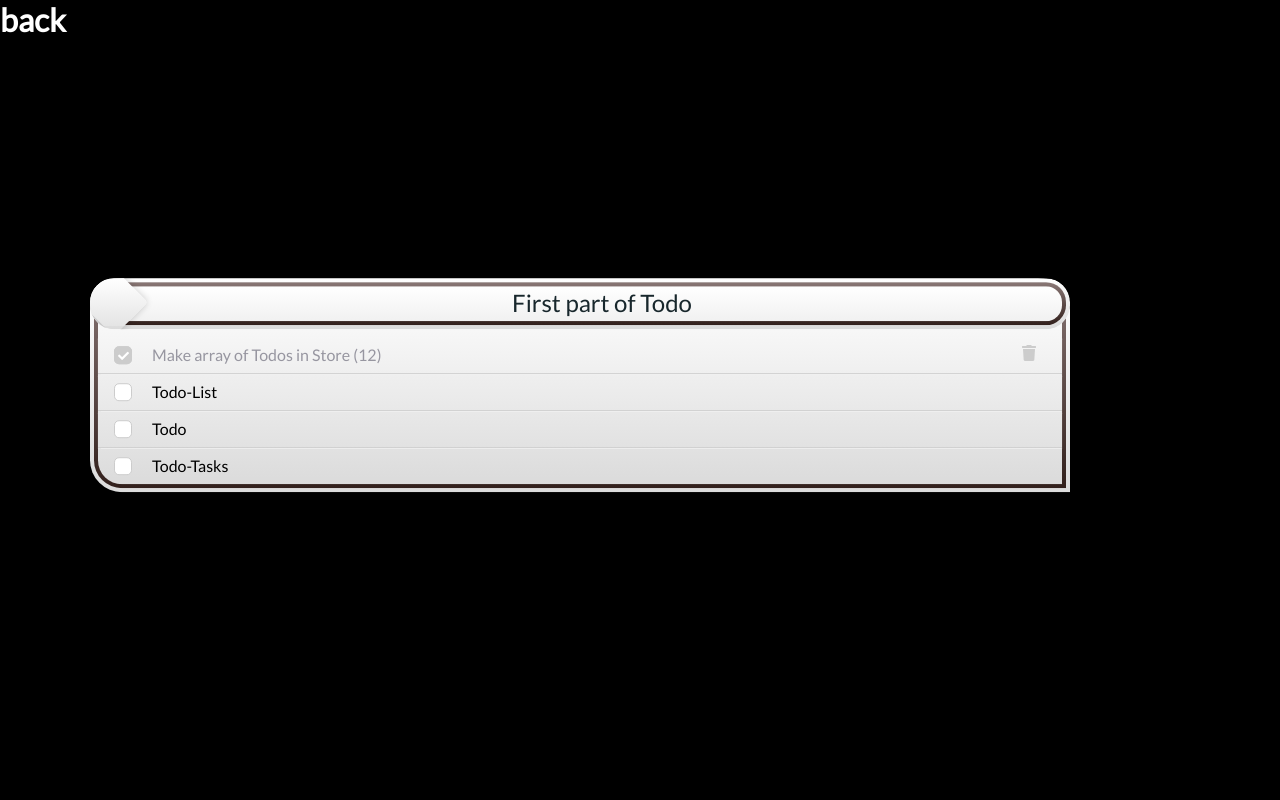
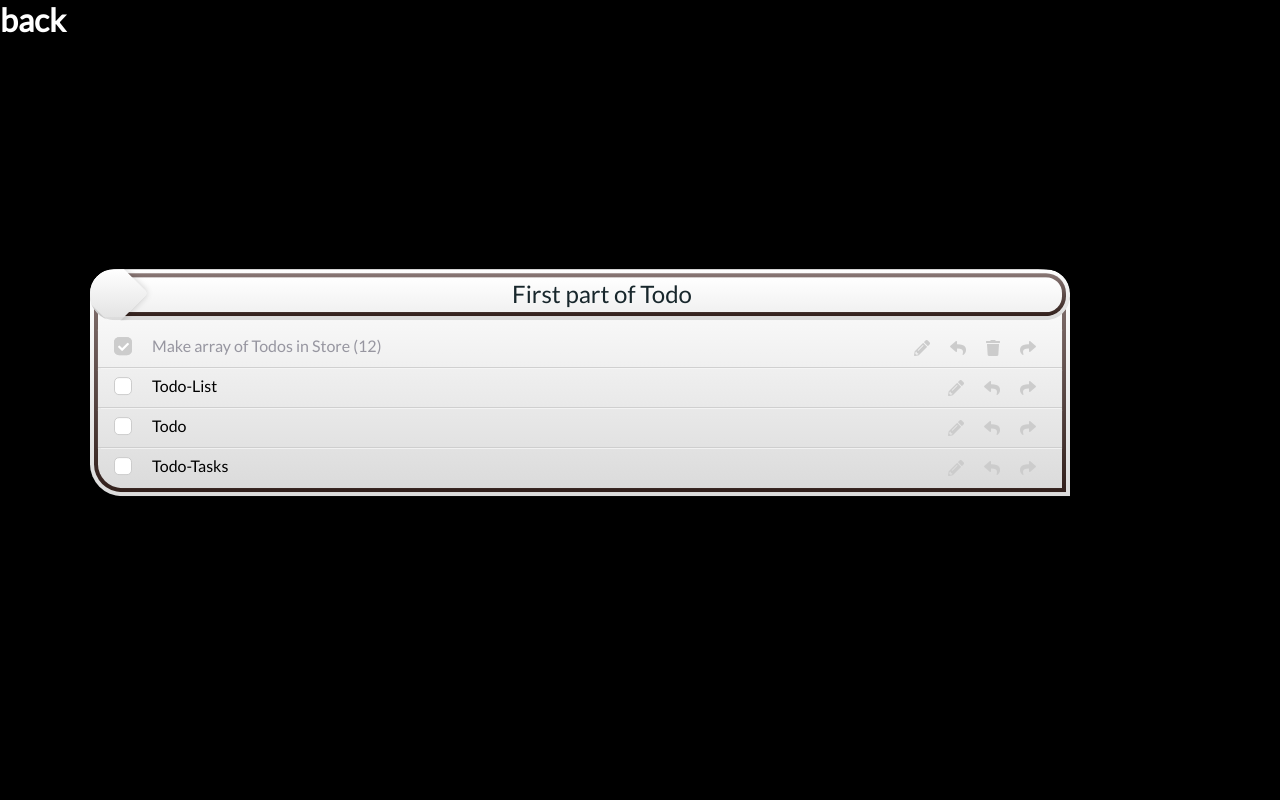
Before and after one commit to ewgenij87snwork/todo-87sn, a Vue app: page / in a window 1280 px wide. Both pictures are taken after a click on the item 305 px from the left and 86 px from the top of the page. Shown: the top 800 px of the page. Built offline with nearby package versions, Linux system fonts and the light colour scheme.

Commit message:
begin editing buttons in Task.vue

```diff
--- a/src/components/Task.vue
+++ b/src/components/Task.vue
@@ -3,11 +3,28 @@
     <div class="task" v-if="!task.deleted">
       <input :id="id" type="checkbox" v-model="task.done" />
       <label :for="id" :style="style">{{task.title}}</label>
-      <transition name="fade">
-        <span class="task_delete" v-show="task.done && selected" @click="deleteTask({ task })">
-          <i class="fa fa-trash"></i>
+      <!--
+        Auso!
+        - Сделать чтобы вмещалось выбранное туду по высоте
+        - Настроить редактирование по нажатию на заголовок или на карандаш. Возможно во vue это делается как-то через v-model или аналог InnerText
+        - Связать редактирование с созданием массива по отдельно взятому пункту... Массив-буффер: конечный результат записывает в: 1.html; 2.state; 3.localStorage
+      -->
+      <div class="task-buttons_wrap">
+        <span class="task-buttons" v-show="selected">
+          <i class="fas fa-pencil-alt"></i>
         </span>
-      </transition>
+        <span class="task-buttons" v-show="selected">
+          <i class="fas fa-reply"></i>
+        </span>
+        <transition name="fade">
+          <span class="task-buttons" v-show="task.done && selected" @click="deleteTask({ task })">
+            <i class="fa fa-trash"></i>
+          </span>
+        </transition>
+        <span class="task-buttons" v-show="selected">
+          <i class="fas fa-share"></i>
+        </span>
+      </div>
     </div>
   </transition>
 </template>
@@ -91,15 +108,20 @@ export default {
 .task input:checked + label {
   color: #9796a0;
 }
-.task_delete {
+.task-buttons {
   display: var(--selected);
   padding: 0 10px;
   color: #ccc;
   font-size: 16px;
   line-height: 1;
+  transition: all 0.2s ease;
 }
-.task_delete:active {
-  transform: scale(1.15);
+.task-buttons:hover {
+  color: #6d6d6d;
+}
+.task-buttons:active {
+  transform: scale(0.85);
+  color: #222;
 }
 .fade-leave-to,
 .fade-enter {
@@ -113,4 +135,19 @@ export default {
 .fade-leave-active {
   transition: all 0.3s ease;
 }
+
+@media (max-width: 500px) {
+  .task-buttons_wrap {
+    display: flex;
+    flex-direction: column;
+    .task-buttons {
+      font-size: 1.2rem;
+      padding: 0.5rem;
+      margin: 0.5rem;
+      border: 1px solid #ddd;
+      border-radius: 50%;
+      background: #fff;
+    }
+  }
+}
 </style>
--- a/src/components/TodoDetail.vue
+++ b/src/components/TodoDetail.vue
@@ -14,9 +14,9 @@
               -- При потере фокуса: данные остаются и кнопки стают невидимыми
             - на таски -- в конце текста карандаш и корзина
           2. Отдельные кнопки:
-            - шаг назад
-            - Save & back
-            - шаг вперед
+            - шаг назад <i class="fas fa-history"></i> или  f1da
+            - Save & back -- просто слово?...
+            - шаг вперед -- тоже только отзеркаленое
               --после появления тудуДетаил выезжают над самой туду.
               -- при прокрутке вниз на они стают фиксированными к верху экрана
         -->
--- a/src/store.js
+++ b/src/store.js
@@ -282,7 +282,7 @@ export default new Vuex.Store({
           {
             title:
               'Make "checked"/"not checked" in one line when many symbols in string',
-            done: false,
+            done: true,
             deleted: false,
           },
           {
@@ -292,7 +292,35 @@ export default new Vuex.Store({
           },
           {
             title:
-              "In mobile don't display symbol 'checked'. And must be remove line after last task. And make some expirement with 'will-change' (csss) ",
+              "In mobile don't display symbol 'checked'. And must be remove line after last task. And make some expirement with 'will-change' (scss). In mobile don't display symbol 'checked'.",
+            done: true,
+            deleted: false,
+          },
+        ],
+      },
+      {
+        name: 'TODO: 29/05',
+        category: 'I',
+        colors: ['#8a7876', '#32201c'],
+        tasks: [
+          {
+            title: 'In mobile display selected Todo does not fit in height',
+            done: false,
+            deleted: false,
+          },
+          {
+            title: 'Make editing Tasks',
+            done: false,
+            deleted: false,
+          },
+          {
+            title: 'Make editing Title',
+            done: true,
+            deleted: false,
+          },
+          {
+            title:
+              "In mobile don't display symbol 'checked'. And must be remove line after last task. And make some expirement with 'will-change' (scss). In mobile don't display symbol 'checked'. And must be remove line after last task. And make some expirement with 'will-change' (scss).",
             done: false,
             deleted: false,
           },
```
Also changed, not shown: src/components/Todo.vue (+0 -25 lines).
